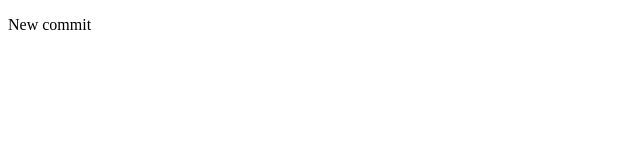
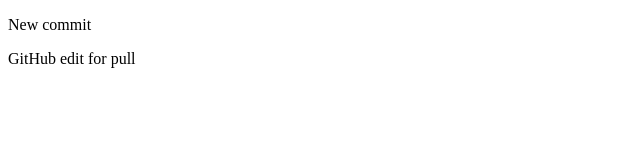
Before and after one commit to LoNine/git_lesson, a plain HTML site: page index.html in a window 1280 px wide. Shown: the whole page, without its empty margins (0-640 px from the left). Drawn offline with Linux system fonts and the light colour scheme.

Commit message:
Update index.html
add text for pull

```diff
--- a/index.html
+++ b/index.html
@@ -13,5 +13,10 @@
             New commit
         </p>
     </header>
+    <div>
+        <p>
+            GitHub edit for pull
+        </p>
+    </div>
 </body>
 </html>
```
